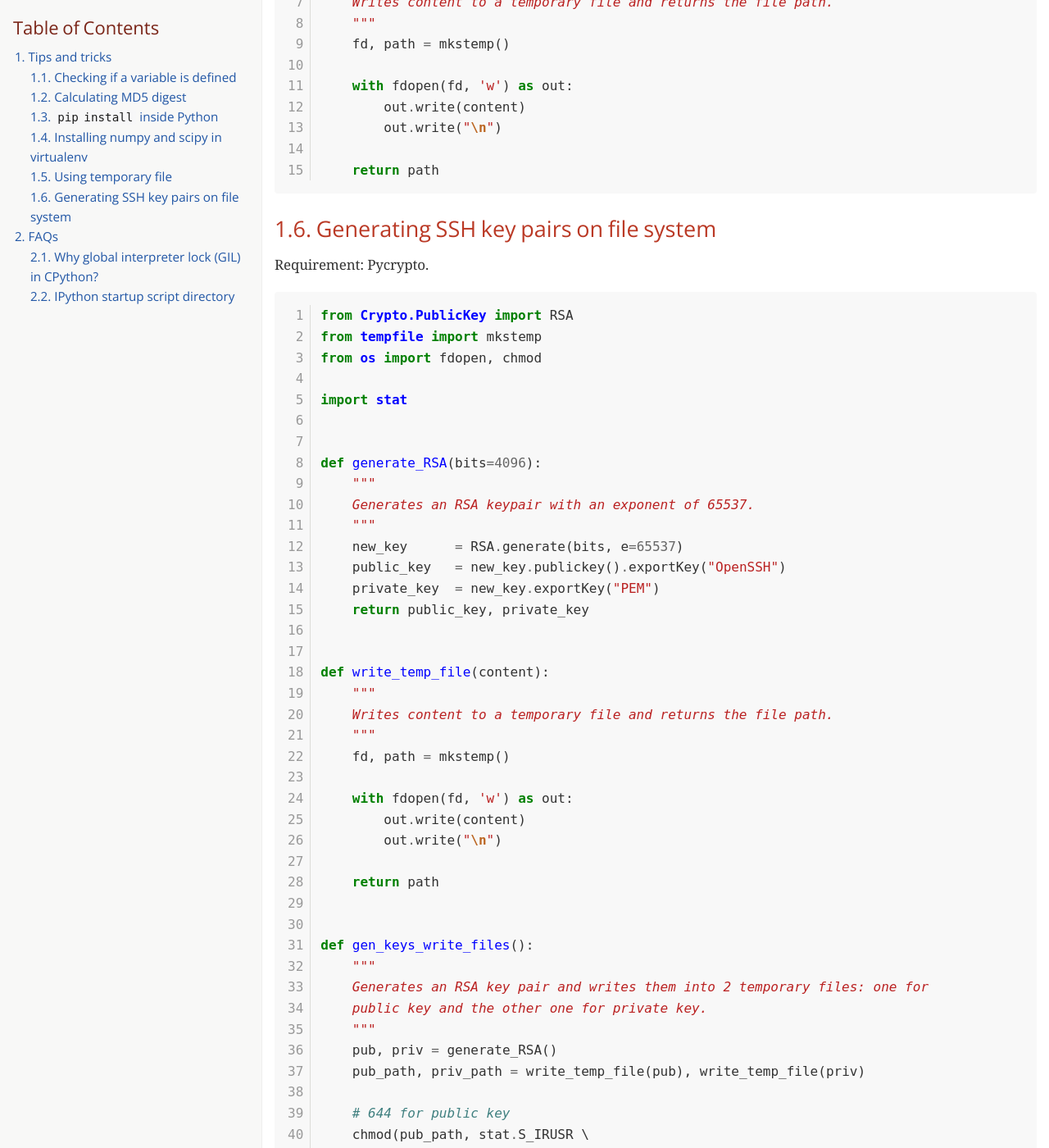
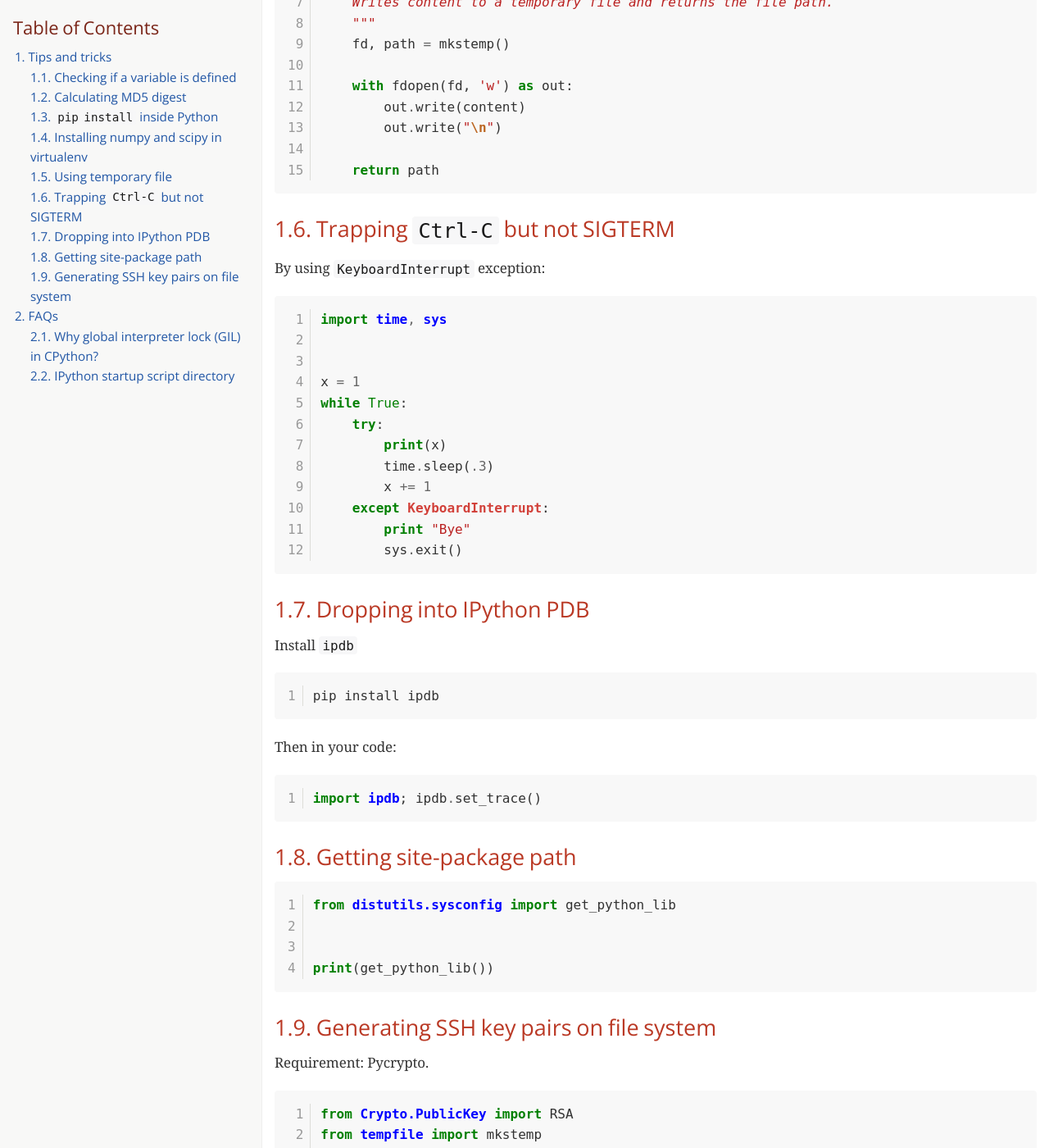
Before and after one commit to cmpitg/cmpitg.github.com, a Jekyll site: the page guides/Python.html, which Jekyll copies as it is, in a window 1280 px wide and 1400 px high, scrolled down 1609 px. Shown: the whole window at 82% size. Built offline with Jekyll 4.4.1, drawn with Linux system fonts in a browser that asks for light colours; nearby versions of some CDN libraries; some web fonts are replaced; some of the changed text lies outside the part shown.

Commit message:
Update guides

```diff
--- a/guides/Python.html
+++ b/guides/Python.html
@@ -493,7 +493,10 @@ body.book #toc,body.book #preamble,body.book h1.sect0,body.book .sect1>h2{page-b
 <li><a href="#__code_pip_install_code_inside_python">1.3. <code>pip install</code> inside Python</a></li>
 <li><a href="#_installing_numpy_and_scipy_in_virtualenv">1.4. Installing numpy and scipy in virtualenv</a></li>
 <li><a href="#_using_temporary_file">1.5. Using temporary file</a></li>
-<li><a href="#_generating_ssh_key_pairs_on_file_system">1.6. Generating SSH key pairs on file system</a></li>
+<li><a href="#_trapping_code_ctrl_c_code_but_not_sigterm">1.6. Trapping <code>Ctrl-C</code> but not SIGTERM</a></li>
+<li><a href="#_dropping_into_ipython_pdb">1.7. Dropping into IPython PDB</a></li>
+<li><a href="#_getting_site_package_path">1.8. Getting site-package path</a></li>
+<li><a href="#_generating_ssh_key_pairs_on_file_system">1.9. Generating SSH key pairs on file system</a></li>
 </ul>
 </li>
 <li><a href="#_faqs">2. FAQs</a>
@@ -548,7 +551,7 @@ body.book #toc,body.book #preamble,body.book h1.sect0,body.book .sect1>h2{page-b
 <span class="tok-k">def</span> <span class="tok-nf">md5_digest</span><span class="tok-p">(</span><span class="tok-n">s</span><span class="tok-p">):</span>
     <span class="tok-sd">&quot;&quot;&quot;Calculates an MD5 digest of a string.&quot;&quot;&quot;</span>
     <span class="tok-n">m</span> <span class="tok-o">=</span> <span class="tok-n">hashlib</span><span class="tok-o">.</span><span class="tok-n">md5</span><span class="tok-p">()</span>
-    <span class="tok-n">m</span><span class="tok-o">.</span><span class="tok-n">update</span><span class="tok-p">(</span><span class="tok-s">&quot;s&quot;</span><span class="tok-p">)</span>
+    <span class="tok-n">m</span><span class="tok-o">.</span><span class="tok-n">update</span><span class="tok-p">(</span><span class="tok-n">s</span><span class="tok-p">)</span>
     <span class="tok-k">return</span> <span class="tok-n">m</span><span class="tok-o">.</span><span class="tok-n">hexdigest</span><span class="tok-p">()</span>
 </td></tr></table></code></pre>
 </div>
@@ -630,7 +633,77 @@ pip install numpy scipy
 </div>
 </div>
 <div class="sect2">
-<h3 id="_generating_ssh_key_pairs_on_file_system">1.6. Generating SSH key pairs on file system</h3>
+<h3 id="_trapping_code_ctrl_c_code_but_not_sigterm">1.6. Trapping <code>Ctrl-C</code> but not SIGTERM</h3>
+<div class="paragraph">
+<p>By using <code>KeyboardInterrupt</code> exception:</p>
+</div>
+<div class="listingblock">
+<div class="content">
+<pre class="pygments highlight"><code data-lang="python"><table class="pyhltable"><tr><td class="linenos"><div class="linenodiv"> 1
+ 2
+ 3
+ 4
+ 5
+ 6
+ 7
+ 8
+ 9
+10
+11
+12</div></td><td class="code"><span class="tok-kn">import</span> <span class="tok-nn">time</span><span class="tok-o">,</span> <span class="tok-nn">sys</span>
+
+
+<span class="tok-n">x</span> <span class="tok-o">=</span> <span class="tok-mi">1</span>
+<span class="tok-k">while</span> <span class="tok-bp">True</span><span class="tok-p">:</span>
+    <span class="tok-k">try</span><span class="tok-p">:</span>
+        <span class="tok-k">print</span><span class="tok-p">(</span><span class="tok-n">x</span><span class="tok-p">)</span>
+        <span class="tok-n">time</span><span class="tok-o">.</span><span class="tok-n">sleep</span><span class="tok-p">(</span><span class="tok-o">.</span><span class="tok-mi">3</span><span class="tok-p">)</span>
+        <span class="tok-n">x</span> <span class="tok-o">+=</span> <span class="tok-mi">1</span>
+    <span class="tok-k">except</span> <span class="tok-ne">KeyboardInterrupt</span><span class="tok-p">:</span>
+        <span class="tok-k">print</span> <span class="tok-s">&quot;Bye&quot;</span>
+        <span class="tok-n">sys</span><span class="tok-o">.</span><span class="tok-n">exit</span><span class="tok-p">()</span>
+</td></tr></table></code></pre>
+</div>
+</div>
+</div>
+<div class="sect2">
+<h3 id="_dropping_into_ipython_pdb">1.7. Dropping into IPython PDB</h3>
+<div class="paragraph">
+<p>Install <code>ipdb</code></p>
+</div>
+<div class="listingblock">
+<div class="content">
+<pre class="pygments highlight"><code data-lang="bash"><table class="pyhltable"><tr><td class="linenos"><div class="linenodiv">1</div></td><td class="code">pip install ipdb
+</td></tr></table></code></pre>
+</div>
+</div>
+<div class="paragraph">
+<p>Then in your code:</p>
+</div>
+<div class="listingblock">
+<div class="content">
+<pre class="pygments highlight"><code data-lang="python"><table class="pyhltable"><tr><td class="linenos"><div class="linenodiv">1</div></td><td class="code"><span class="tok-kn">import</span> <span class="tok-nn">ipdb</span><span class="tok-p">;</span> <span class="tok-n">ipdb</span><span class="tok-o">.</span><span class="tok-n">set_trace</span><span class="tok-p">()</span>
+</td></tr></table></code></pre>
+</div>
+</div>
+</div>
+<div class="sect2">
+<h3 id="_getting_site_package_path">1.8. Getting site-package path</h3>
+<div class="listingblock">
+<div class="content">
+<pre class="pygments highlight"><code data-lang="python"><table class="pyhltable"><tr><td class="linenos"><div class="linenodiv">1
+2
+3
+4</div></td><td class="code"><span class="tok-kn">from</span> <span class="tok-nn">distutils.sysconfig</span> <span class="tok-kn">import</span> <span class="tok-n">get_python_lib</span>
+
+
+<span class="tok-k">print</span><span class="tok-p">(</span><span class="tok-n">get_python_lib</span><span class="tok-p">())</span>
+</td></tr></table></code></pre>
+</div>
+</div>
+</div>
+<div class="sect2">
+<h3 id="_generating_ssh_key_pairs_on_file_system">1.9. Generating SSH key pairs on file system</h3>
 <div class="paragraph">
 <p>Requirement: Pycrypto.</p>
 </div>
```
Also changed, not shown: other parts of guides/Python.html (+1 -1 lines), guides/Common-Lisp.html (+11 -1 lines).
